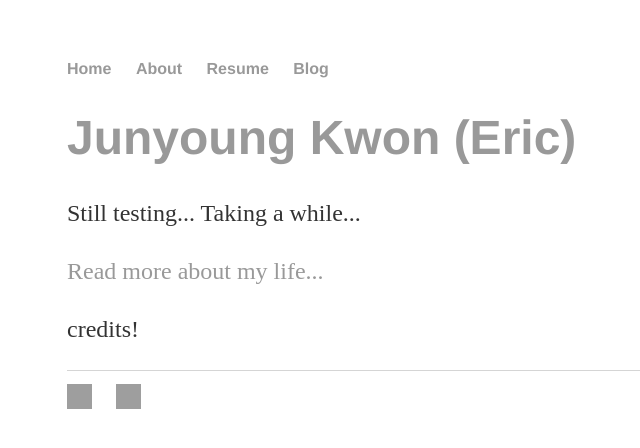
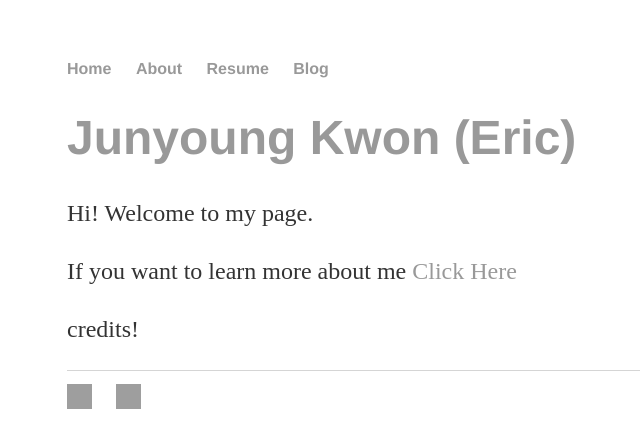
Before and after one commit to junyoung-kwon/Personal-Website, a Jekyll site: the page built from index.html, in a window 1280 px wide. Shown: the top 448 px of the page, without its empty margins (125-765 px from the left). Built offline with Jekyll 4.4.1, drawn with Linux system fonts in a browser that asks for light colours; grey boxes are pictures that could not be loaded.

Commit message:
text changes

```diff
--- a/index.html
+++ b/index.html
@@ -4,8 +4,8 @@ title: Junyoung's Site
 ---
 <div class="blurb">
     <h1>Junyoung Kwon (Eric)</h1>
-	<p>Still testing... Taking a while...</p>
-	<p><a href="/about">Read more about my life...</a></p>
+	<p>Hi! Welcome to my page.</p>
+	<p>If you want to learn more about me <a href="/about">Click Here</a></p>
 </div><!-- /.blurb -->
 
 <div class="blurb">
```
